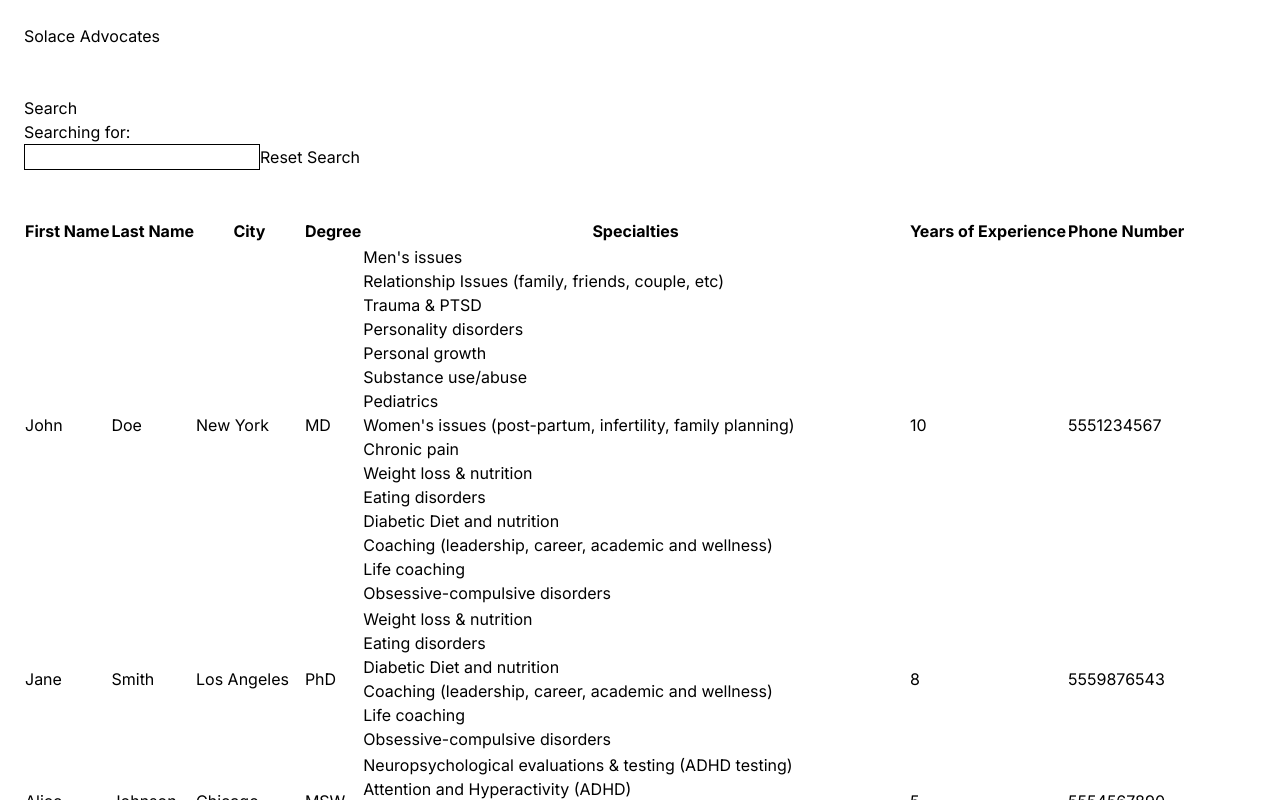
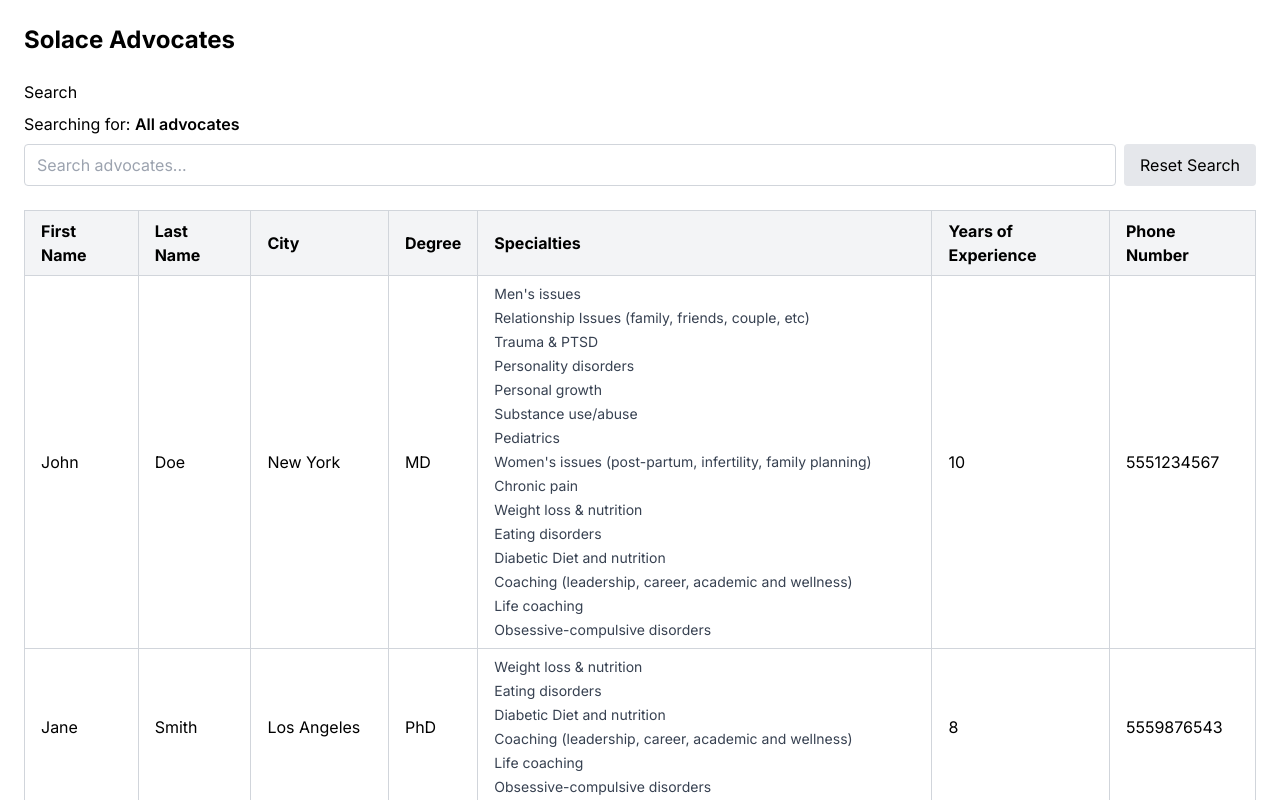
Before and after one commit to Rmershon/solace-candidate-assignment-main, a Next.js app: page / in a window 1280 px wide. Shown: the top 800 px of the page. Built offline with nearby package versions, Linux system fonts and the light colour scheme.

Commit message:
refactor: :recycle: Move page content to component files

```diff
--- /dev/null
+++ b/src/app/components/AdvocatesTable/AdvocatesTable.tsx
@@ -0,0 +1,22 @@
+import { Advocate } from "../../types/advocates";
+import TableHeader from "./TableHeader";
+import TableRow from "./TableRow";
+
+interface AdvocatesTableProps {
+  advocates: Advocate[];
+}
+
+export default function AdvocatesTable({ advocates }: AdvocatesTableProps) {
+  return (
+    <div className="overflow-x-auto">
+      <table className="w-full border-collapse border border-gray-300">
+        <TableHeader />
+        <tbody>
+          {advocates.map((advocate: Advocate, index: number) => (
+            <TableRow key={`advocate-${index}`} advocate={advocate} />
+          ))}
+        </tbody>
+      </table>
+    </div>
+  );
+}
--- /dev/null
+++ b/src/app/components/AdvocatesTable/SpecialtiesCell.tsx
@@ -0,0 +1,15 @@
+interface SpecialtiesCellProps {
+  specialties: string[];
+}
+
+export default function SpecialtiesCell({ specialties }: SpecialtiesCellProps) {
+  return (
+    <div className="space-y-1">
+      {specialties?.map((specialty: string, index: number) => (
+        <div key={index} className="text-sm text-gray-700">
+          {specialty}
+        </div>
+      ))}
+    </div>
+  );
+}
--- /dev/null
+++ b/src/app/components/AdvocatesTable/TableHeader.tsx
@@ -0,0 +1,15 @@
+export default function TableHeader() {
+  return (
+    <thead>
+      <tr className="bg-gray-100">
+        <th className="border border-gray-300 px-4 py-2 text-left">First Name</th>
+        <th className="border border-gray-300 px-4 py-2 text-left">Last Name</th>
+        <th className="border border-gray-300 px-4 py-2 text-left">City</th>
+        <th className="border border-gray-300 px-4 py-2 text-left">Degree</th>
+        <th className="border border-gray-300 px-4 py-2 text-left">Specialties</th>
+        <th className="border border-gray-300 px-4 py-2 text-left">Years of Experience</th>
+        <th className="border border-gray-300 px-4 py-2 text-left">Phone Number</th>
+      </tr>
+    </thead>
+  );
+}
--- /dev/null
+++ b/src/app/components/AdvocatesTable/TableRow.tsx
@@ -0,0 +1,22 @@
+import { Advocate } from "../../types/advocates";
+import SpecialtiesCell from "./SpecialtiesCell";
+
+interface TableRowProps {
+  advocate: Advocate;
+}
+
+export default function TableRow({ advocate }: TableRowProps) {
+  return (
+    <tr className="hover:bg-gray-50">
+      <td className="border border-gray-300 px-4 py-2">{advocate.firstName}</td>
+      <td className="border border-gray-300 px-4 py-2">{advocate.lastName}</td>
+      <td className="border border-gray-300 px-4 py-2">{advocate.city}</td>
+      <td className="border border-gray-300 px-4 py-2">{advocate.degree}</td>
+      <td className="border border-gray-300 px-4 py-2">
+        <SpecialtiesCell specialties={advocate.specialties} />
+      </td>
+      <td className="border border-gray-300 px-4 py-2">{advocate.yearsOfExperience}</td>
+      <td className="border border-gray-300 px-4 py-2">{advocate.phoneNumber}</td>
+    </tr>
+  );
+}
--- /dev/null
+++ b/src/app/components/AdvocatesTable/index.ts
@@ -0,0 +1,4 @@
+export { default as AdvocatesTable } from "./AdvocatesTable";
+export { default as TableHeader } from "./TableHeader";
+export { default as TableRow } from "./TableRow";
+export { default as SpecialtiesCell } from "./SpecialtiesCell";
--- /dev/null
+++ b/src/app/components/ErrorState.tsx
@@ -0,0 +1,23 @@
+interface ErrorStateProps {
+  error: string;
+}
+
+export default function ErrorState({ error }: ErrorStateProps) {
+  return (
+    <div className="bg-red-50 border border-red-200 rounded-md p-4 mb-6">
+      <div className="flex">
+        <div className="flex-shrink-0">
+          <svg className="h-5 w-5 text-red-400" viewBox="0 0 20 20" fill="currentColor">
+            <path fillRule="evenodd" d="M10 18a8 8 0 100-16 8 8 0 000 16zM8.707 7.293a1 1 0 00-1.414 1.414L8.586 10l-1.293 1.293a1 1 0 101.414 1.414L10 11.414l1.293 1.293a1 1 0 001.414-1.414L11.414 10l1.293-1.293a1 1 0 00-1.414-1.414L10 8.586 8.707 7.293z" clipRule="evenodd" />
+          </svg>
+        </div>
+        <div className="ml-3">
+          <h3 className="text-sm font-medium text-red-800">Error</h3>
+          <div className="mt-2 text-sm text-red-700">
+            <p>{error}</p>
+          </div>
+        </div>
+      </div>
+    </div>
+  );
+}
--- /dev/null
+++ b/src/app/components/LoadingState.tsx
@@ -0,0 +1,10 @@
+export default function LoadingState() {
+  return (
+    <div className="flex items-center justify-center py-8">
+      <div className="text-center">
+        <div className="animate-spin rounded-full h-8 w-8 border-b-2 border-gray-900 mx-auto mb-4"></div>
+        <p className="text-gray-600">Loading advocates...</p>
+      </div>
+    </div>
+  );
+}
--- /dev/null
+++ b/src/app/components/NoResultsState.tsx
@@ -0,0 +1,17 @@
+interface NoResultsStateProps {
+  searchTerm: string;
+}
+
+export default function NoResultsState({ searchTerm }: NoResultsStateProps) {
+  return (
+    <div className="text-center py-8">
+      <h3 className="text-lg font-medium text-gray-900 mb-2">No advocates found</h3>
+      <p className="text-gray-500">
+        {searchTerm
+          ? `No advocates match "${searchTerm}". Try adjusting your search terms.`
+          : "No advocates are currently available."
+        }
+      </p>
+    </div>
+  );
+}
--- /dev/null
+++ b/src/app/components/SearchBar.tsx
@@ -0,0 +1,79 @@
+import { useCallback, useMemo } from "react";
+import { Advocate } from "../types/advocates";
+
+interface SearchBarProps {
+  searchTerm: string;
+  onSearchChange: (term: string) => void;
+  onClearSearch: () => void;
+  advocates: Advocate[];
+  setFilteredAdvocates: (advocates: Advocate[]) => void;
+}
+
+export default function SearchBar({
+  searchTerm,
+  onSearchChange,
+  onClearSearch,
+  advocates,
+  setFilteredAdvocates,
+}: SearchBarProps) {
+  // Debounced search with case-insensitive matching
+  const debouncedSearch = useMemo(() => {
+    let timeoutId: NodeJS.Timeout;
+
+    return (searchValue: string) => {
+      clearTimeout(timeoutId);
+      timeoutId = setTimeout(() => {
+        const normalizedSearchTerm = searchValue.toLowerCase().trim();
+
+        if (!normalizedSearchTerm) {
+          setFilteredAdvocates(advocates);
+          return;
+        }
+
+        const filtered = advocates.filter((advocate: Advocate) => {
+          const searchFields = [
+            advocate.firstName.toLowerCase(),
+            advocate.lastName.toLowerCase(),
+            advocate.city.toLowerCase(),
+            advocate.degree.toLowerCase(),
+            advocate.yearsOfExperience.toString(),
+            ...advocate.specialties.map(s => s.toLowerCase())
+          ];
+
+          return searchFields.some(field => field.includes(normalizedSearchTerm));
+        });
+
+        setFilteredAdvocates(filtered);
+      }, 300); // 300ms debounce delay
+    };
+  }, [advocates, setFilteredAdvocates]);
+
+  const handleChange = useCallback((e: React.ChangeEvent<HTMLInputElement>) => {
+    const newSearchTerm = e.target.value;
+    onSearchChange(newSearchTerm);
+    debouncedSearch(newSearchTerm);
+  }, [onSearchChange, debouncedSearch]);
+
+  return (
+    <div className="mb-6">
+      <p className="mb-2">Search</p>
+      <p className="mb-2">
+        Searching for: <span className="font-semibold">{searchTerm || "All advocates"}</span>
+      </p>
+      <div className="flex gap-2">
+        <input
+          className="border border-gray-300 px-3 py-2 rounded flex-1"
+          onChange={handleChange}
+          value={searchTerm}
+          placeholder="Search advocates..."
+        />
+        <button
+          className="px-4 py-2 bg-gray-200 rounded hover:bg-gray-300"
+          onClick={onClearSearch}
+        >
+          Reset Search
+        </button>
+      </div>
+    </div>
+  );
+}
--- a/src/app/page.tsx
+++ b/src/app/page.tsx
@@ -1,8 +1,12 @@
 "use client";
 
-import { useEffect, useMemo, useState, useCallback } from "react";
-
+import { useEffect, useState } from "react";
 import { Advocate } from "./types/advocates";
+import SearchBar from "./components/SearchBar";
+import LoadingState from "./components/LoadingState";
+import ErrorState from "./components/ErrorState";
+import NoResultsState from "./components/NoResultsState";
+import { AdvocatesTable } from "./components/AdvocatesTable";
 
 export default function Home() {
   const [advocates, setAdvocates] = useState<Advocate[]>([]);
@@ -12,6 +16,9 @@ export default function Home() {
   const [error, setError] = useState<string | null>(null);
 
   useEffect(() => {
+    setIsLoading(true);
+    setError(null);
+
     fetch("/api/advocates")
       .then((response) => {
         if (!response.ok) {
@@ -26,123 +33,51 @@ export default function Home() {
       .catch((error) => {
         setAdvocates([]);
         setFilteredAdvocates([]);
-        setError(`Error fetching advocates: ${error}`);
+        setError(`Error fetching advocates: ${error.message}`);
       })
       .finally(() => {
         setIsLoading(false);
-      })
+      });
   }, []);
 
-  // Debounced search with case-insensitive matching
-  const debouncedSearch = useMemo(() => {
-    let timeoutId: NodeJS.Timeout;
+  const handleSearchChange = (term: string) => {
+    setSearchTerm(term);
+  };
 
-    return (searchValue: string) => {
-      clearTimeout(timeoutId);
-      timeoutId = setTimeout(() => {
-        const normalizedSearchTerm = searchValue.toLowerCase().trim();
-
-        if (!normalizedSearchTerm) {
-          setFilteredAdvocates(advocates);
-          return;
-        }
-
-        const filtered = advocates.filter((advocate: Advocate) => {
-          const searchFields = [
-            advocate.firstName.toLowerCase(),
-            advocate.lastName.toLowerCase(),
-            advocate.city.toLowerCase(),
-            advocate.degree.toLowerCase(),
-            advocate.yearsOfExperience.toString(),
-            ...advocate.specialties.map(s => s.toLowerCase())
-          ];
-
-          return searchFields.some(field => field.includes(normalizedSearchTerm));
-        });
-
-        setFilteredAdvocates(filtered);
-      }, 300); // 300ms debounce delay
-    };
-  }, [advocates]);
-
-  const onChange = useCallback((e: React.ChangeEvent<HTMLInputElement>) => {
-    const newSearchTerm = e.target.value;
-    setSearchTerm(newSearchTerm);
-    debouncedSearch(newSearchTerm);
-  }, [debouncedSearch]);
-
-  const clearSearch = useCallback(() => {
+  const handleClearSearch = () => {
     setSearchTerm("");
     setFilteredAdvocates(advocates);
-  }, [advocates]);
+  };
 
-  /* TODO:
-    FUTURE - Add pagination, sorting, and filtering (e.g. search, sort, filter)
-    FUTURE - Add a loading state
-    FUTURE - Add a error state (e.g. no advocates found)
-    FUTURE - Add a success state (e.g. advocates found)
-    FUTURE - Add a no results state (e.g. no advocates found)
-  */
+  if (isLoading) {
+    return (
+      <main className="m-6">
+        <h1 className="text-2xl font-bold mb-6">Solace Advocates</h1>
+        <LoadingState />
+      </main>
+    );
+  }
 
   return (
     <main className="m-6">
-      <h1>Solace Advocates</h1>
-      <br />
-      <br />
-      <div>
-        <p>Search</p>
-        <p>
-          Searching for: <span id="search-term"></span>
-        </p>
-        <input
-          className="border border-black"
-          onChange={onChange}
-          value={searchTerm}
-        />
-        <button onClick={clearSearch}>Reset Search</button>
-      </div>
-      <br />
-      <br />
-      {error && <p className="text-red-500">{error}</p>}
-      <table>
-        <thead>
-          <tr>
-            <th>First Name</th>
-            <th>Last Name</th>
-            <th>City</th>
-            <th>Degree</th>
-            <th>Specialties</th>
-            <th>Years of Experience</th>
-            <th>Phone Number</th>
-          </tr>
-        </thead>
-        {isLoading && <p>Loading advocates...</p>}
-        {filteredAdvocates.length === 0 && !isLoading && (
-          <p>No advocates found</p>
-        )}
-        {!isLoading && filteredAdvocates.length > 0 && (
-          <tbody>
+      <h1 className="text-2xl font-bold mb-6">Solace Advocates</h1>
 
-            {filteredAdvocates.map((advocate: Advocate) => {
-              return (
-                <tr key={advocate.id}>
-                  <td>{advocate.firstName}</td>
-                  <td>{advocate.lastName}</td>
-                  <td>{advocate.city}</td>
-                  <td>{advocate.degree}</td>
-                  <td>
-                    {advocate.specialties?.map((s: string, index: number) => (
-                      <div key={index}>{s}</div>
-                    ))}
-                  </td>
-                  <td>{advocate.yearsOfExperience}</td>
-                  <td>{advocate.phoneNumber}</td>
-                </tr>
-              );
-            })}
-          </tbody>
-        )}
-      </table>
+      <SearchBar
+        searchTerm={searchTerm}
+        onSearchChange={handleSearchChange}
+        onClearSearch={handleClearSearch}
+        advocates={advocates}
+        setFilteredAdvocates={setFilteredAdvocates}
+      />
+
+      {error && <ErrorState error={error} />}
+
+      {filteredAdvocates.length === 0 ? (
+        <NoResultsState searchTerm={searchTerm} />
+      ) : (
+        <AdvocatesTable advocates={filteredAdvocates} />
+      )}
+
     </main>
   );
 }
--- a/src/app/types/advocates.ts
+++ b/src/app/types/advocates.ts
@@ -1,5 +1,4 @@
-export interface Advocate {
-    id: number;
+export type Advocate = {
     firstName: string;
     lastName: string;
     city: string;
```
